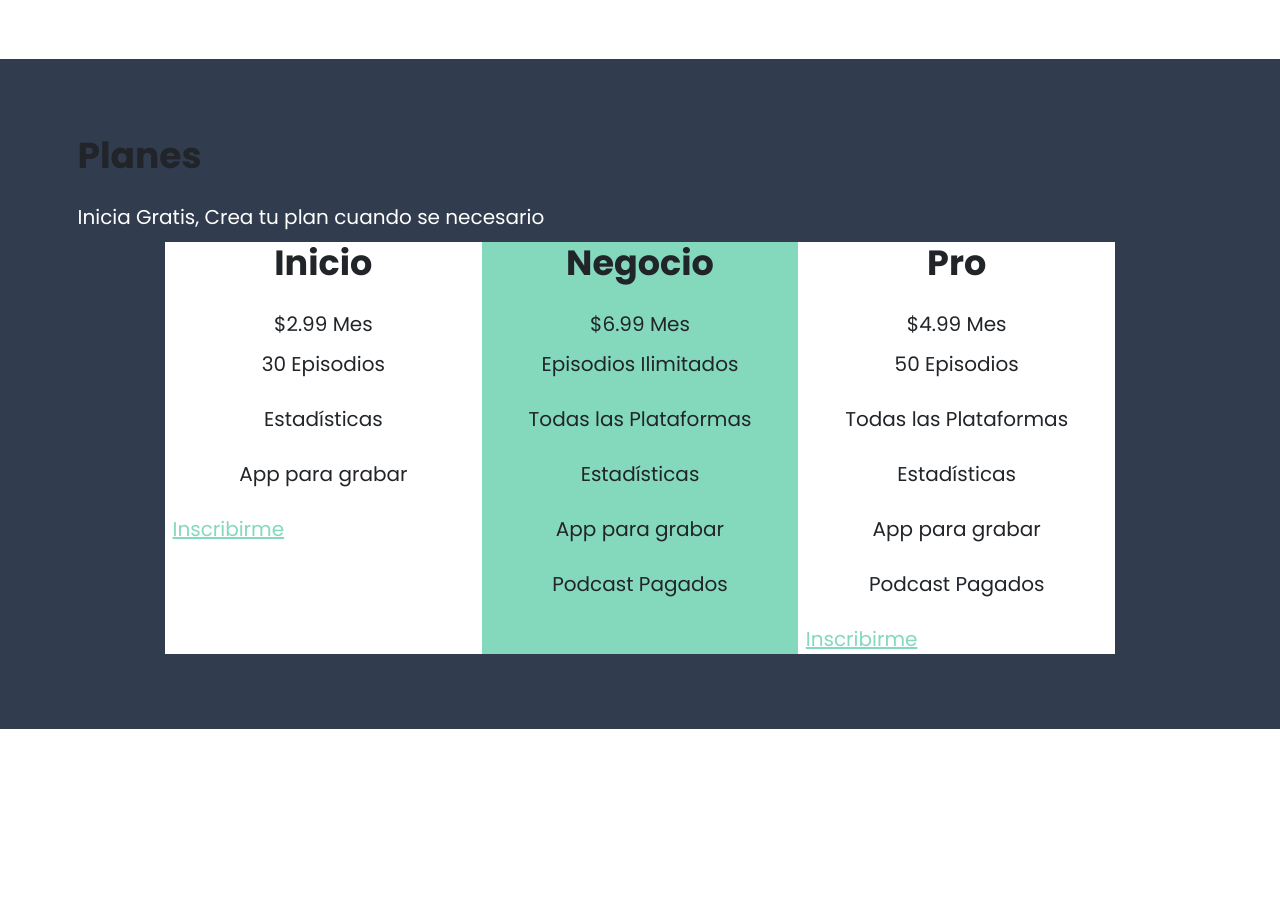
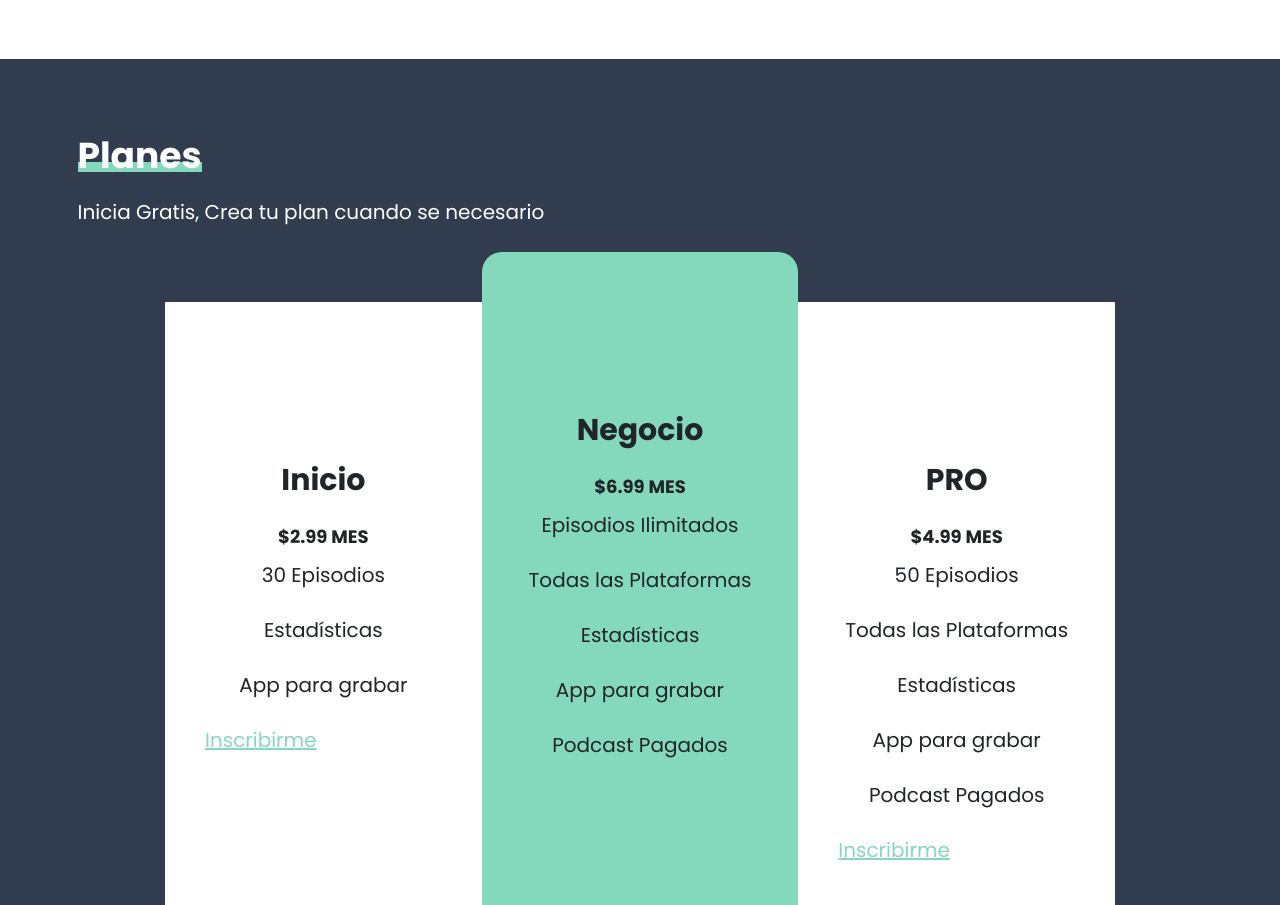
Before and after one commit to kevinacuna0194/PROYECTO-PodcastApp, a website: page index.html in a window 1280 px wide. Shown: the part 2920-3825 px from the top of the page. Before the commit the page ends 3649 px from the top, so only its background shows below. Drawn offline with Linux system fonts and the light colour scheme.

Commit message:
Aplicando SASS a los Planes y Precios

```diff
--- a/index.html
+++ b/index.html
@@ -74,7 +74,7 @@
 
             <p class="text-white">Inicia Gratis, Crea tu plan cuando se necesario</p>
 
-            <div class="row justify-content-center">
+            <div class="row justify-content-center mt-4">
                 <div class="col-md-10">
                     <div class="row nuestros-planes">
                         <div class="col-md-4 bg-white order-2 plan inicio">
@@ -108,7 +108,7 @@
                         </div> <!-- col-md-4 -->
 
                         <div class="col-md-4 bg-white order-3 plan pro">
-                            <h3 class="text-center">Pro</h3>
+                            <h3 class="text-center">PRO</h3>
 
                             <p class="text-center precio">$4.99 Mes</p>
 
--- a/src/scss/_custom.scss
+++ b/src/scss/_custom.scss
@@ -15,6 +15,7 @@
 
 $h1-font-size: 4.5rem;
 $h2-font-size: 3.6rem;
+$h3-font-size: 3rem;
 
 /** Espaciado **/
 $spacer: 5rem;
--- a/src/scss/ui/_index.scss
+++ b/src/scss/ui/_index.scss
@@ -2,3 +2,4 @@
 @forward "crea";
 @forward 'beneficios';
 @forward 'estadisticas';
+@forward 'planes';
--- /dev/null
+++ b/src/scss/ui/_planes.scss
@@ -0,0 +1,26 @@
+@use '../custom' as *;
+@use '../utils/mixins' as m;
+
+.planes {
+    h2 {
+        @include m.headingBorder($white, $primary);
+    }
+}
+
+.plan {
+    padding: 16rem 4rem 4rem 4rem;
+
+    .precio {
+        font-size: 1.8rem;
+        font-weight: 700;
+        text-transform: uppercase;
+    }
+
+    &.negocio {
+        @include media-breakpoint-up(md) {
+            margin-top: -5rem;
+            margin-bottom: -5rem;
+            border-radius: 2rem;
+        }
+    }
+}
```
Also changed, not shown: build/css/app.css, 1 other file.
